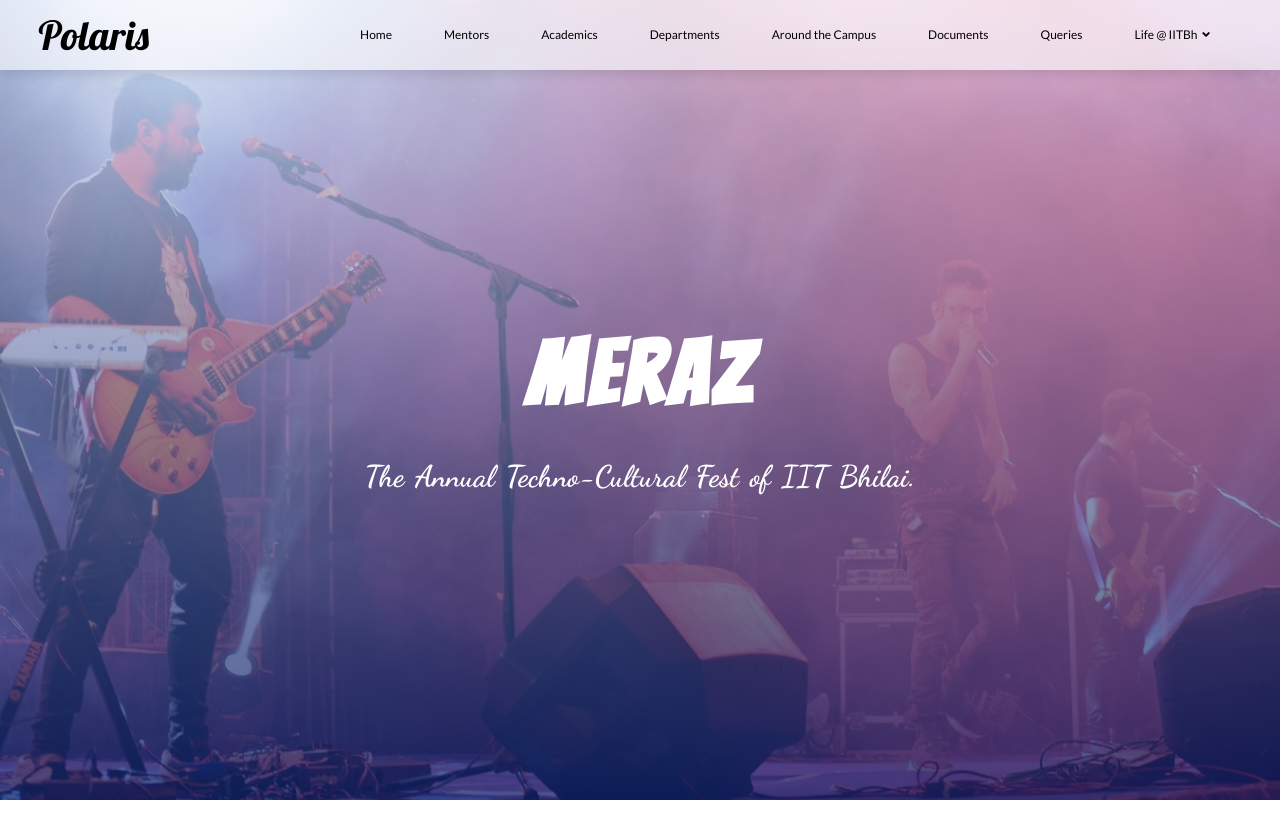
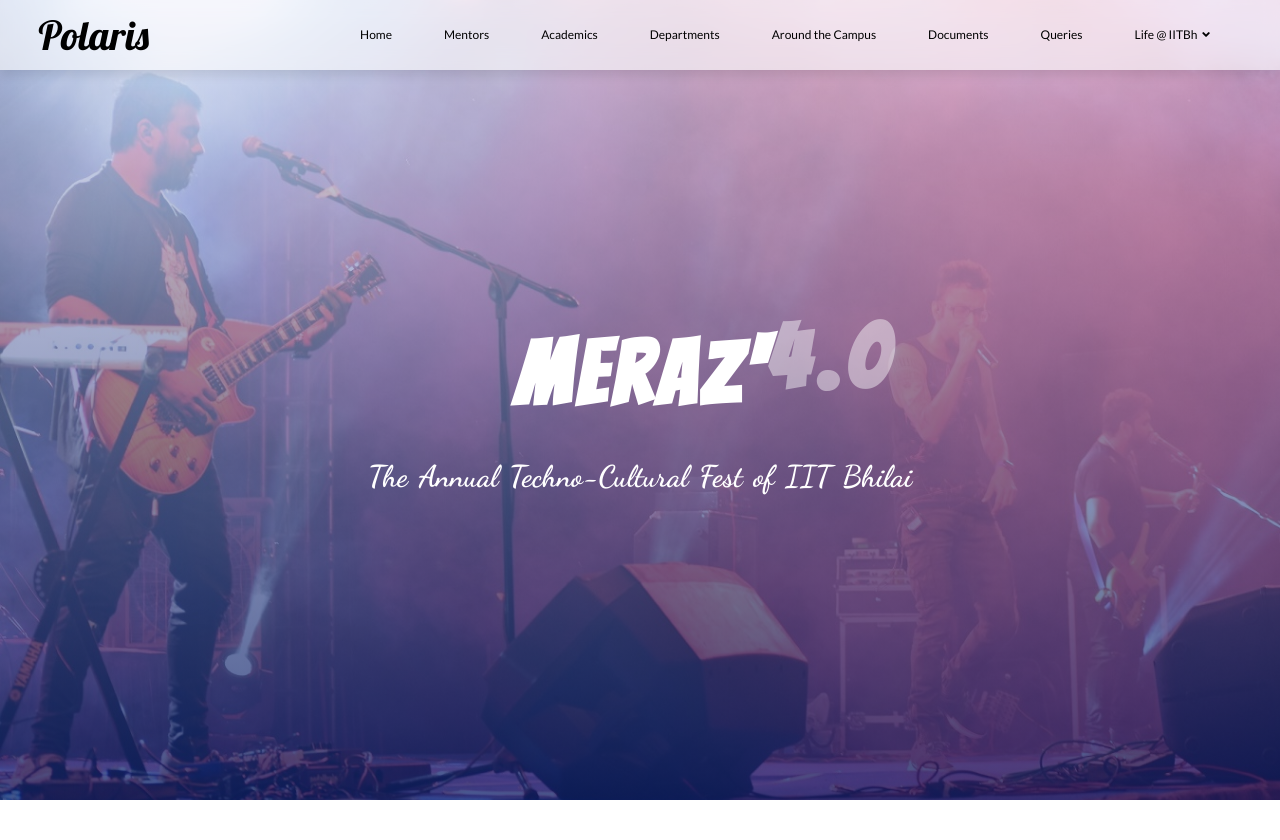
Before and after one commit to RajeevG187/PolarisV3, a PHP site: page /views/meraz.php in a window 1280 px wide. Shown: the top 840 px of the page. Run offline with PHP 8.4, Linux system fonts and the light colour scheme; some libraries are stand-ins or nearby versions.

Commit message:
slok updated meraz header and video links

```diff
--- a/src/json/meraz.json
+++ b/src/json/meraz.json
@@ -1,13 +1,10 @@
 {
   "header": {
-    "heading": "Meraz",
+    "heading": "Meraz' ",
     "subtitle": "The Annual Techno-Cultural Fest of IIT Bhilai"
   },
   "heading": {
     "text": [
-      {
-        "year": "18"
-      },
       {
         "year": "19"
       },
@@ -39,12 +36,6 @@
         "link": "https://www.youtube.com/embed/vrHzl-E-Pvs",
         "site-link": "https://meraz.in",
         "site-name": "Meraz'19 Official Website"
-      },
-      {
-        "title": "Meraz '18 Trailer",
-        "link": "https://www.youtube.com/embed/2fMa3wJy0H0",
-        "site-link": "http://meraz.iitbhilai.ac.in",
-        "site-name": "Meraz'18 Official Website"
       }
     ]
   },
@@ -71,16 +62,6 @@
           "title": "Meraz '19 Aftermovie",
           "link": "https://www.youtube.com/embed/fjtuMhY1KK8"
         }
-      ],
-      [
-        {
-          "title": "Meraz '18 Aftermovie",
-          "link": "https://www.youtube.com/embed/uOQbTb4-ejs"
-        },
-        {
-          "title": "Meraz Teaser Trailer",
-          "link": "https://www.youtube.com/embed/gKt4JCaQlmA"
-        }
       ]
     ]
   }
--- a/views/meraz.php
+++ b/views/meraz.php
@@ -61,13 +61,18 @@ if (json_last_error() !== JSON_ERROR_NONE) {
       ?>
 
       <header class="header header__meraz">
-          <div class="container">
-              <div class="header__hero-box">
-                  <h1 class="heading-primary" style="font-family: 'Bangers'; letter-spacing: 5px;font-size:900%;"><?php echo $data["header"]["heading"]; ?></h1>
-                  <p class="heading-subtitle"><?php echo $data["header"]["subtitle"]; ?>.</p>
-              </div>
-          </div>
-      </header>
+      <div class="container">
+                <div class="header__hero-box">
+                    <h1 class="heading-primary" style="font-family: 'Bangers'; letter-spacing: 5px;font-size:900%;"><?php echo $data['header']['heading'];?><div class="rw-words rw-words-1" style="letter-spacing: 10px;">
+                        <?php foreach($data['heading']['text'] as $year): ?>
+                          <span><?php echo $year['year'];?></span>
+                        <?php endforeach; ?>
+                        <br>
+                    </div></h1>
+                    <p class="heading-subtitle"><?php echo $data['header']['subtitle'];?></p>
+                </div>
+            </div>
+        </header>
 
       <section class="section">
         <?php foreach ($data["meraz-videos"]['info'] as $item): ?>
```
